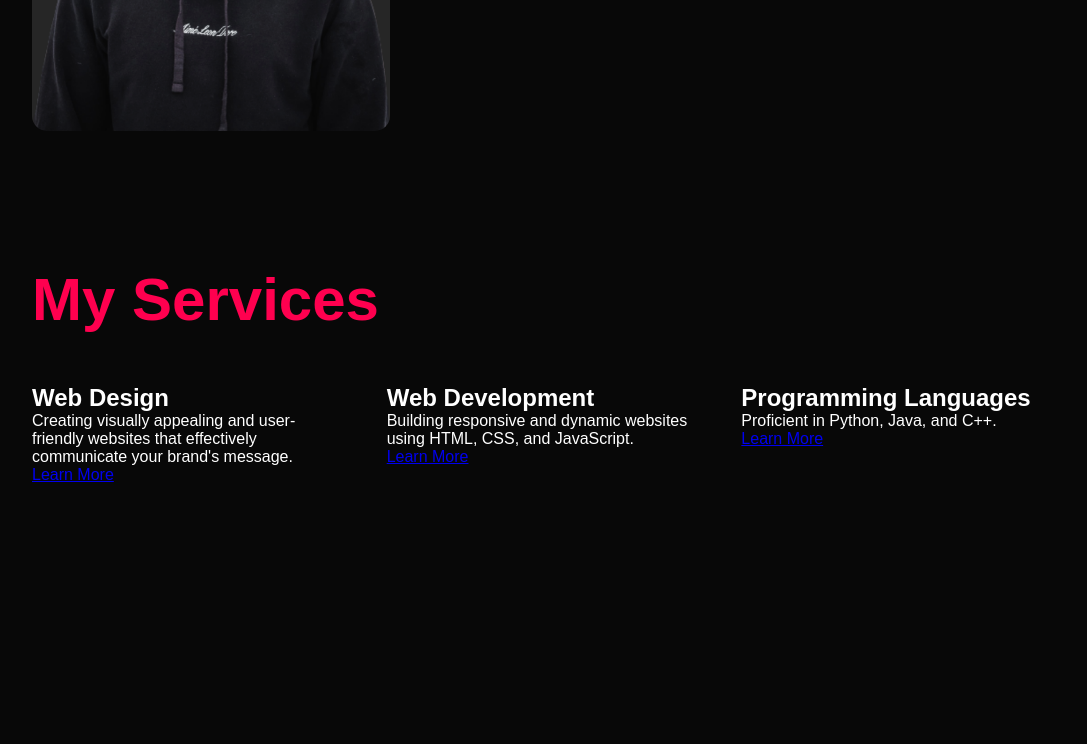
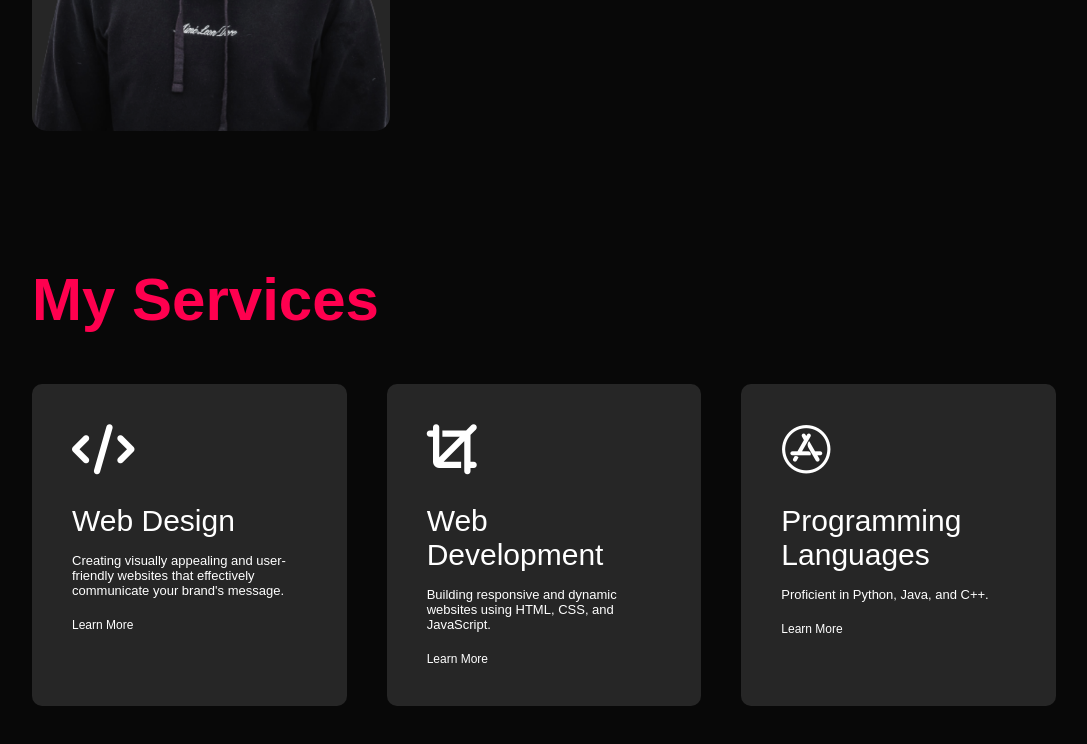
Before and after one commit to sandeepa166/portfolio, a plain HTML site: page index.html in a window 1280 px wide. Shown: the part 1225-1969 px from the top of the page, without its empty margins (96-1183 px from the left). Before the commit the page ends 1749 px from the top, so only its background shows below. Drawn offline with Linux system fonts and the light colour scheme.

Commit message:
Create services section of the website

```diff
--- a/index.html
+++ b/index.html
@@ -5,6 +5,7 @@
     <meta name="viewport" content="width=device-width, initial-scale=1.0">
     <title>Personal Portfolio Website </title>
     <link rel="stylesheet" href="style.css">
+    <script src="https://kit.fontawesome.com/158ce0ad3b.js" crossorigin="anonymous"></script>
 </head>
 <body>
      <div id="header">
@@ -76,16 +77,19 @@
                 <h1 class="sub-title">My Services</h1>
                 <div class="services-list">
                     <div>
+                        <i class="fa-solid fa-code"></i>
                         <h2>Web Design</h2>
                         <p>Creating visually appealing and user-friendly websites that effectively communicate your brand's message.</p>
                         <a href="#">Learn More</a>
                     </div>
                     <div>
+                        <i class="fa-solid fa-crop"></i>
                         <h2>Web Development</h2>
                         <p>Building responsive and dynamic websites using HTML, CSS, and JavaScript.</p>
                         <a href="#">Learn More</a>
                     </div>
                     <div>
+                        <i class="fa-brands fa-app-store"></i>
                         <h2>Programming Languages</h2>
                         <p>Proficient in Python, Java, and C++.</p>
                         <a href="#">Learn More</a>
--- a/style.css
+++ b/style.css
@@ -137,5 +137,32 @@ color: #ababab;
     grid-template-columns: repeat(auto-fit, minmax(250px , 1fr ));
     grid-gap: 40px;
     margin-top: 50px;
-
 }
+.services-list div{
+    background: #262626;
+    padding: 40px;
+    font-size: 13px;
+    font-weight: 300;
+    border-radius: 10px;
+    transition: background 0.5s, transform 0.5s;
+}
+.services-list div i {
+    font-size: 50px;
+    margin-bottom: 30px;
+}
+.services-list div h2{
+    font-size: 30px;
+    font-weight: 500;
+    margin-bottom: 15px;
+}
+.services-list div a{
+    text-decoration: none;
+    color: #fff;
+    font-size: 12px;
+    margin-top: 20px;
+    display: inline-block;
+}
+.services-list div:hover{
+    background: #ff004f;
+    transform: translateY(-10px);
+}
```
